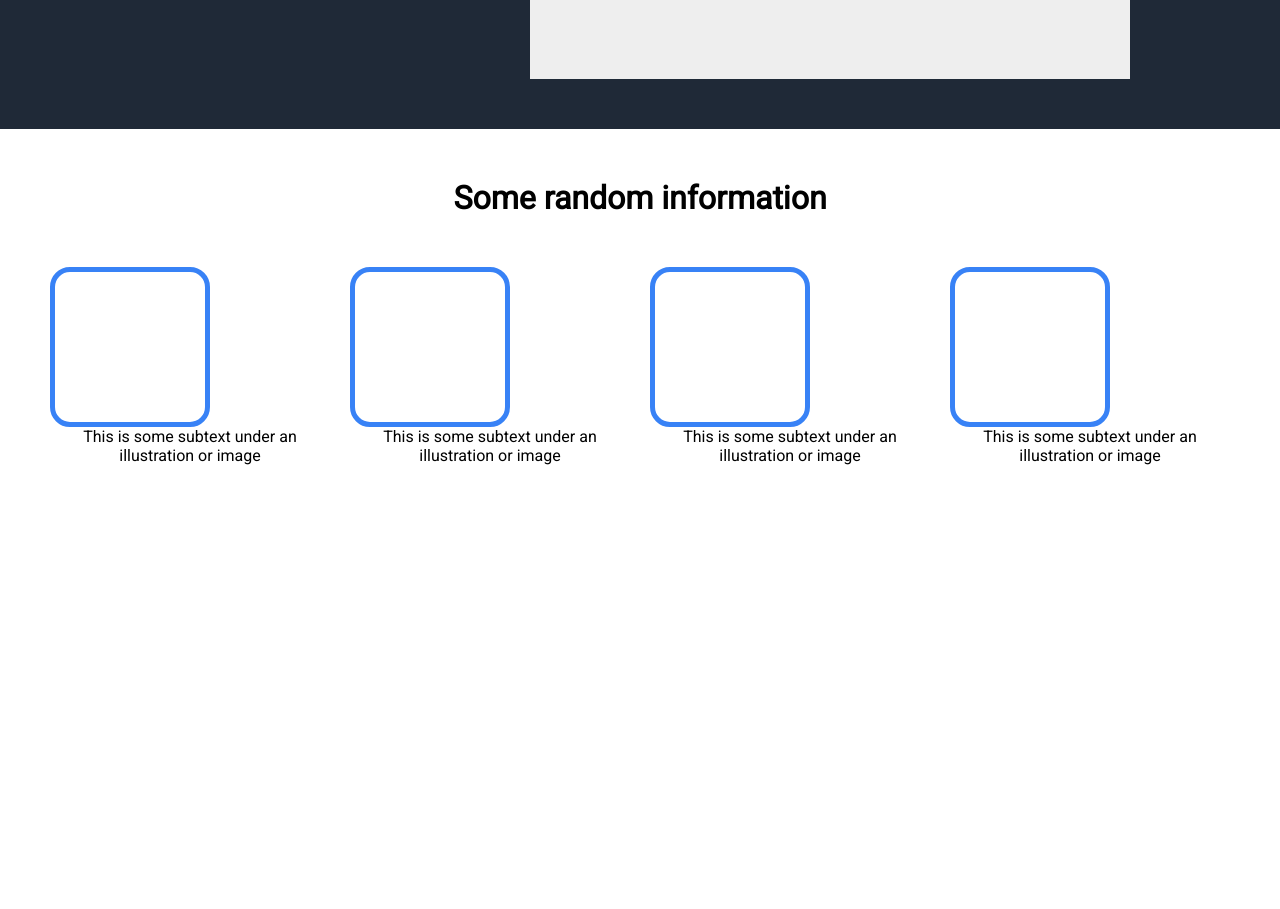
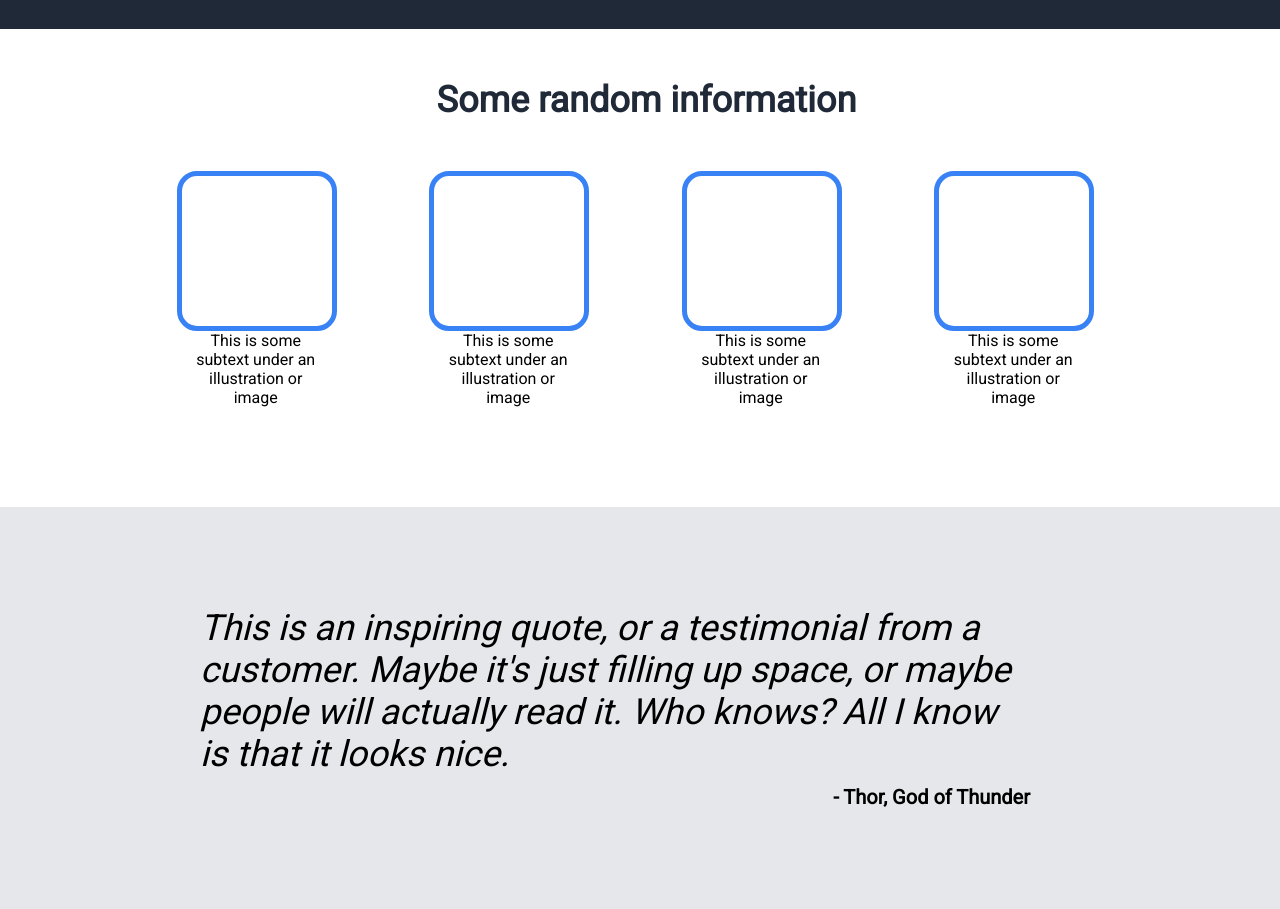
Before and after one commit to shreyas23sk/landing-page, a plain HTML site: page index.html in a window 1280 px wide. Shown: the part 415-1324 px from the top of the page. Before the commit the page ends 980 px from the top, so only its background shows below. Drawn offline with Linux system fonts and the light colour scheme.

Commit message:
added 4th section

```diff
--- a/basic.css
+++ b/basic.css
@@ -30,12 +30,14 @@
 
 .logo{
     margin-right: auto;
+    font-weight: bolder;
 }
 
 
 .hero{
     display: flex;
     align-items: center;
+    gap:10px;
     padding-left:150px;
     padding-right:150px;
     padding-top:50px;
@@ -59,7 +61,7 @@
     flex-direction: column;
     justify-content: flex-start;
     align-items: flex-start;
-    gap:12px;
+    gap:30px;
 }
 
 button {
@@ -71,6 +73,13 @@
     font-weight: bolder;
 }
 
+.info-header {
+    font-size: 36px;
+    font-weight: bolder;
+    padding-left: 6%;
+    color : #1F2937;
+}
+
 .third-section {
     display:flex;
     flex-direction: column;
@@ -79,21 +88,48 @@
     padding-bottom:50px;
 }
 
+.sub-ele {
+    padding:0px;
+}
 .small-box {
     height : 150px;
     width : 150px;
     border : 5px #3882F6 solid;
     border-radius: 20px;
+    margin-left:12%;
+    margin-right: 25%;
 }
 
 .illustrations{
     display: flex;
     justify-content: space-between;
     align-items: center;
-    padding:50px;
-    gap:20px;
+    padding:50px 150px 50px 150px;
+    gap:30px;
 }
 
 .third-section p {
     text-align: center;
+    margin-left:20%;
+    margin-right: 25%;
 }
+
+
+.fourth-section {
+    padding: 100px 250px 100px 200px;
+    background-color: #E5E7EB;
+    display: flex;
+}
+
+.quote {
+    font-size: 36px;
+    font-style: italic;
+    font-weight: 100;
+}
+
+.att {
+    padding-top:10px;
+    font-weight: bold;
+    font-size: 20px;
+    text-align: right;
+}
--- a/index.html
+++ b/index.html
@@ -28,10 +28,10 @@
                     It's a smaller font and the color is lower contrast </p>
                 <button>Sign Up</button>
             </div>
-            <img class = "image" src="/31343C.svg" />
+            <img class = "image" src="/400x300.svg" />
         </div>
         <div class="third-section">
-            <h1> Some random information </h1>
+            <p class="info-header"> Some random information </p>
             <div class="illustrations">
                 <div class="sub-ele">
                     <div class="small-box"></div>
@@ -52,6 +52,17 @@
             </div>
 
         </div>
+
+        <div class="fourth-section">
+            <div>
+                <p class="quote">
+                    This is an inspiring quote, or a testimonial from a customer.
+                    Maybe it's just filling up space, or maybe people will actually
+                    read it. Who knows? All I know is that it looks nice.
+                </p>
+                <p class="att">- Thor, God of Thunder</p>
+            </div>
+        </div>
     </div>
 
 </body>
```
Also changed, not shown: 400x300.svg (added).
